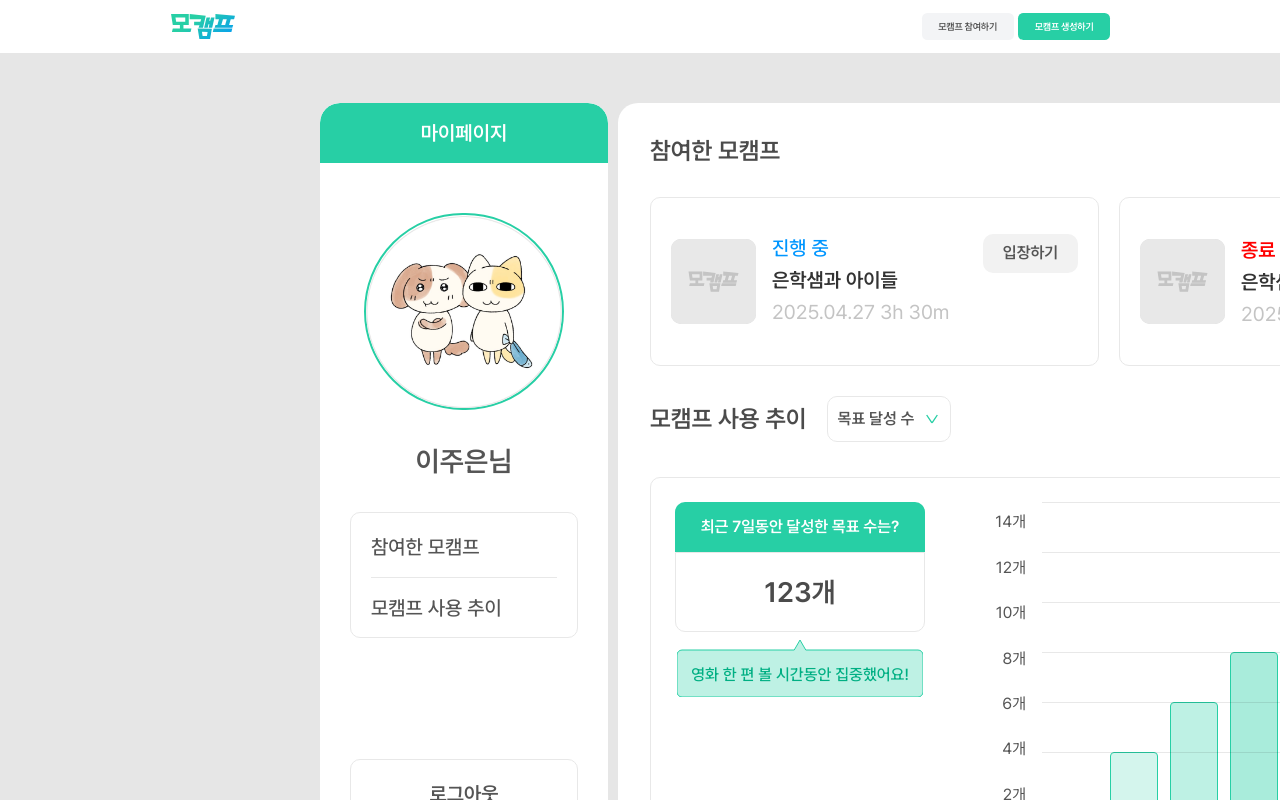
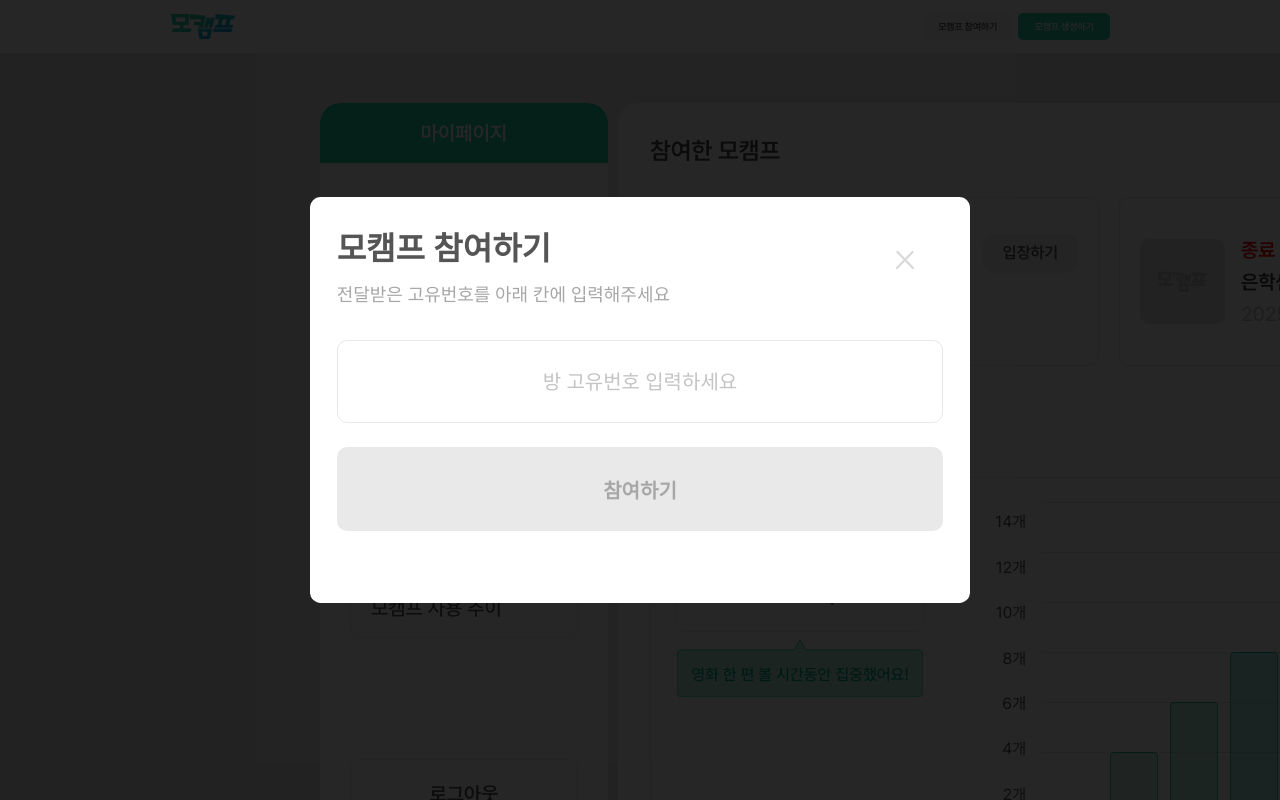
Before and after one commit to Mocamp-Official/Mocamp-FrontEnd, a Next.js app: page /myhome in a window 1280 px wide. Both pictures are taken after a click on the button "모캠프 참여하기". Shown: the top 800 px of the page. Built offline with nearby package versions, Linux system fonts and the light colour scheme; no server answers.

Commit message:
✨ feat :  모캠프 참여하기 & 생성하기 기능 추가

```diff
--- a/src/components/Header/CreateJoinHeader.tsx
+++ b/src/components/Header/CreateJoinHeader.tsx
@@ -1,36 +1,45 @@
 //마이 홈 헤더
 import { enterRoom } from '@/apis/room';
 import { useRouter } from 'next/navigation';
-import React, { useState } from 'react';
+import { useState } from 'react';
+import { fetchRoomDataBySeq } from '@/apis/room';
+import JoinRoomModal from './modal/Join';
+import Portal from '../common/modal/Portal';
 //생성 & 링크 붙여넣기 모달 개발 후 import
 
 const CreateJoinHeader = () => {
-  const [isCreateModalOpen, setCreateModalOpen] = useState(false);
   const [isJoinModalOpen, setJoinModalOpen] = useState(false);
   const router = useRouter();
-  //모달 열기
-  const handleCreateClick = () => setCreateModalOpen(true);
 
-  const handleJoinClick = async () => {
+  const handleJoinClick = () => setJoinModalOpen(true);
+
+  const closeModals = () => {
+    setJoinModalOpen(false);
+  };
+
+  const handleJoinRoom = async (roomSeq: string) => {
     try {
-      await enterRoom('38', {
+      // roomSeq -> roomId 변환
+      const roomInfo = await fetchRoomDataBySeq(roomSeq);
+      const roomId = roomInfo.roomId;
+
+      //  방 입장 API 호출
+      await enterRoom(roomId.toString(), {
         micTurnedOn: false,
         camTurnedOn: false,
       });
 
-      router.push('/room/38');
-      setJoinModalOpen(true);
+      router.push(`/preview/${roomId}`);
+      closeModals();
     } catch (error) {
       console.error('방 입장 실패:', error);
       alert('방 입장에 실패했습니다.');
     }
   };
 
-  //모달 닫기
-  const closeModals = () => {
-    setCreateModalOpen(false);
-    setJoinModalOpen(false);
-  };
+  const handleCreateClick = () => {
+  router.push('/create');
+}
 
   return (
     <header className="sticky top-0 left-0 h-[53.333px] w-screen bg-white lg:h-[75px] xl:h-[100px]">
@@ -51,18 +60,19 @@ const CreateJoinHeader = () => {
 
         <button
           type="button"
-          // onClick={handleCreateClick}
+          onClick={handleCreateClick}
           className="font-pre absolute top-[13.33px] right-[169.87px] flex h-[27px] w-[92px] items-center justify-center rounded-[5.333px] bg-[#27CFA5] px-4 py-2 text-[9.6px] leading-[100%] font-semibold tracking-[-0.02em] text-white hover:bg-teal-500 lg:top-[18.75px] lg:right-[240.25px] lg:h-[38.5px] lg:w-[128px] lg:rounded-[7.5px] lg:px-[22.5px] lg:py-[11.25px] lg:text-[13.5px] xl:top-[25px] xl:right-80 xl:h-[51px] xl:w-[171px] xl:rounded-[10px] xl:px-[20px] xl:py-[10px] xl:text-[18px]"
         >
           모캠프 생성하기
         </button>
       </div>
-      {/* 추 후 추가 */}
-      {/* {/*<Modal isOpen={isJoinModalOpen} onClose={closeModals} title="모캠프 참여하기">
-        <p>링크 붙여넣기 모달창</p></Modal> */}
 
-      {/* <Modal isOpen={isCreateModalOpen} onClose={closeModals} title="모캠프 생성하기기">
-        <p>방 생성 모달달</p> </Modal> */}
+      {isJoinModalOpen && (
+        <Portal>
+          <JoinRoomModal onClose={closeModals} onJoin={handleJoinRoom} />
+        </Portal>
+      )}
+
     </header>
   );
 };
--- /dev/null
+++ b/src/components/Header/modal/Join.tsx
@@ -0,0 +1,63 @@
+import { useState } from 'react';
+import ModalLayout from '@/components/common/modal/ModalLayout';
+import CloseButton from '@/public/svgs/CloseButton.svg';
+
+interface JoinRoomModalProps {
+  onClose: () => void;
+  onJoin: (roomSeq: string) => void;
+}
+
+const JoinRoomModal = ({ onClose, onJoin }: JoinRoomModalProps) => {
+  const [roomSeq, setRoomSeq] = useState('');
+
+  const isValidSeq = roomSeq.length === 8;
+
+  const handleInputChange = (event: React.ChangeEvent<HTMLInputElement>) => {
+    setRoomSeq(event.target.value);
+  };
+
+  const handleJoinClick = () => {
+    if (isValidSeq) {
+      onJoin(roomSeq);
+    }
+  };
+
+  return (
+    <ModalLayout onClose={onClose} className="h-[406px] w-[660px]">
+      {/* 닫기 버튼 */}
+      <button
+        onClick={onClose}
+        className="text-gray5 absolute top-[50px] right-[50px] h-[25px] w-[25px]"
+      >
+        <CloseButton />
+      </button>
+
+      <div className="mb-8">
+        <h3 className="font-pre mb-2 text-[32px] font-semibold text-[#555]">모캠프 참여하기</h3>
+        <p className="font-pre text-lg font-medium text-[#a7a7a7]">
+          전달받은 고유번호를 아래 칸에 입력해주세요
+        </p>
+      </div>
+
+      <input
+        value={roomSeq}
+        onChange={handleInputChange}
+        maxLength={8}
+        className="font-pre mb-6 h-[83px] w-full rounded-[10px] border border-[#e8e8e8] px-10 py-5 text-center text-xl text-[#555] placeholder-[#c4c4c4] focus:outline-none"
+        placeholder="방 고유번호 입력하세요"
+      />
+
+      <button
+        onClick={handleJoinClick}
+        disabled={!isValidSeq}
+        className={`font-pre h-[84px] w-full rounded-[10px] px-10 py-[30px] text-xl font-semibold ${
+          isValidSeq ? 'bg-[#27CFA5] text-white' : 'bg-[#e9e9e9] text-[#a7a7a7]'
+        }`}
+      >
+        참여하기
+      </button>
+    </ModalLayout>
+  );
+};
+
+export default JoinRoomModal;
```
Also changed, not shown: src/apis/room.ts (+7 -0 lines).
